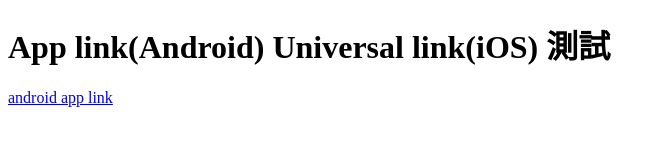
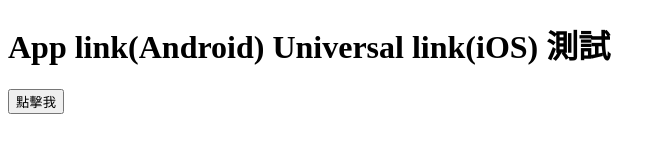
Before and after one commit to 1594dfge/1594dfge.github.io, a plain HTML site: page index.html in a window 1280 px wide. Shown: the whole page, without its empty margins (0-666 px from the left). Drawn offline with Linux system fonts and the light colour scheme.

Commit message:
Update index.html

```diff
--- a/index.html
+++ b/index.html
@@ -11,7 +11,8 @@
         <p></p>
 
 <!--         <a href="https://oauth.deeplink.test/" +>android app link</a> -->
-        <a href="https://oauth.deeplink.test/" onclick="redirectToOAuth()">android app link</a>
+<!--         <a href="https://oauth.deeplink.test/" onclick="redirectToOAuth()">android app link</a> -->
+        <button onclick="redirectToOAuth()">點擊我</button>
 
         <script>
             // var getUrlString = location.href;
```
